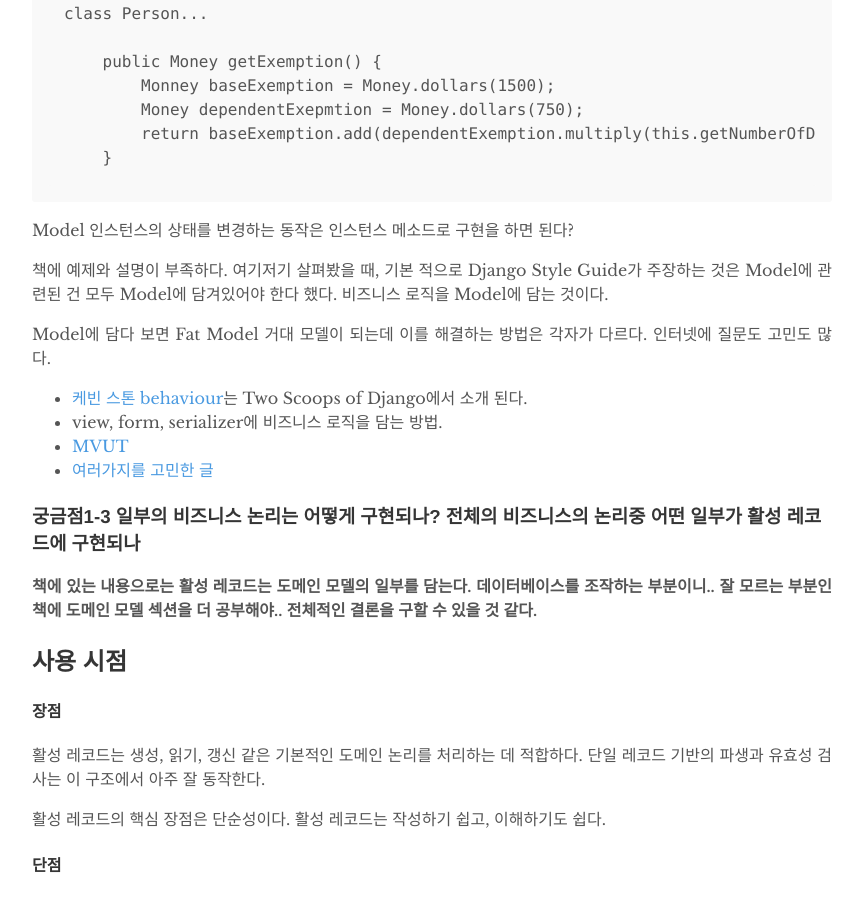
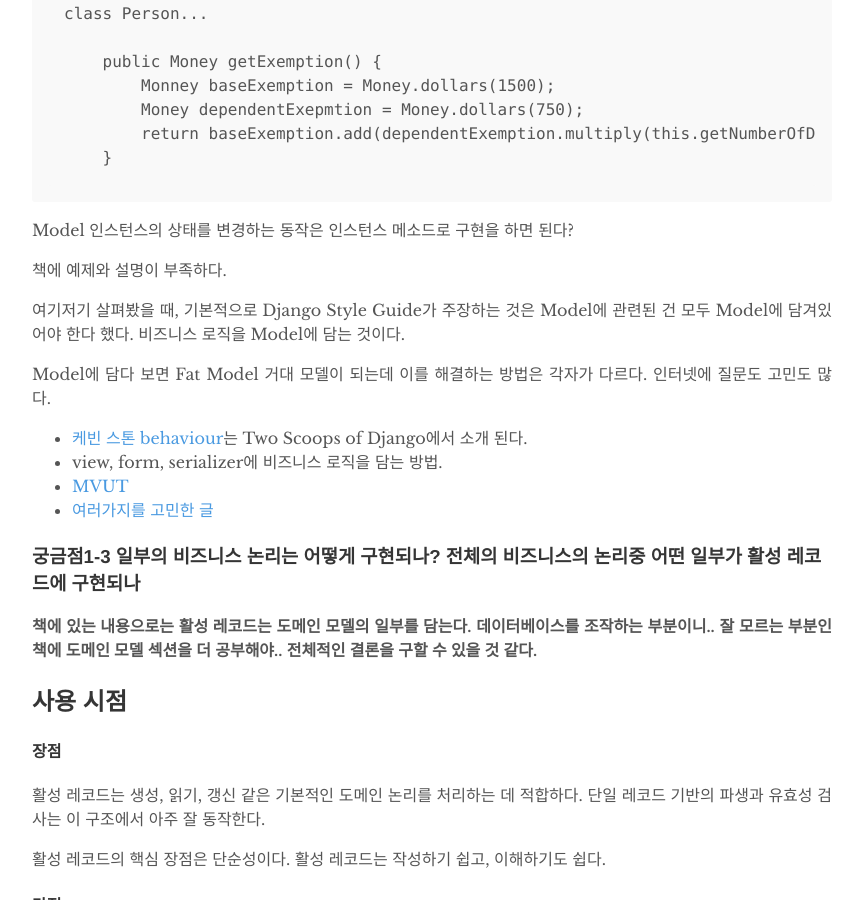
Before and after one commit to hs-glenn-lee/hs-glenn-lee.github.io, a Jekyll site: the page built from _posts/2019-06-22-active-record_pattern.md, in a window 1280 px wide and 900 px high, scrolled down 2636 px. Shown: the whole window, without its empty margins (208-1071 px from the left). Built offline with Jekyll 4.4.1, drawn with Linux system fonts in a browser that asks for light colours.

Commit message:
fix again

```diff
--- a/_posts/2019-06-22-active-record_pattern.md
+++ b/_posts/2019-06-22-active-record_pattern.md
@@ -97,7 +97,9 @@ class Person...
 
 Model 인스턴스의 상태를 변경하는 동작은 인스턴스 메소드로 구현을 하면 된다?
 
-책에 예제와 설명이 부족하다. 여기저기 살펴봤을 때, 기본 적으로 Django Style Guide가 주장하는 것은 Model에 관련된 건 모두 Model에 담겨있어야 한다 했다. 비즈니스 로직을 Model에 담는 것이다.
+책에 예제와 설명이 부족하다.
+
+여기저기 살펴봤을 때, 기본적으로 Django Style Guide가 주장하는 것은 Model에 관련된 건 모두 Model에 담겨있어야 한다 했다. 비즈니스 로직을 Model에 담는 것이다.
 
 Model에 담다 보면 Fat Model 거대 모델이 되는데 이를 해결하는 방법은 각자가 다르다. 인터넷에 질문도 고민도 많다.
 - [케빈 스톤 behaviour](https://blog.kevinastone.com/django-model-behaviors)는 Two Scoops of Django에서 소개 된다.
```
